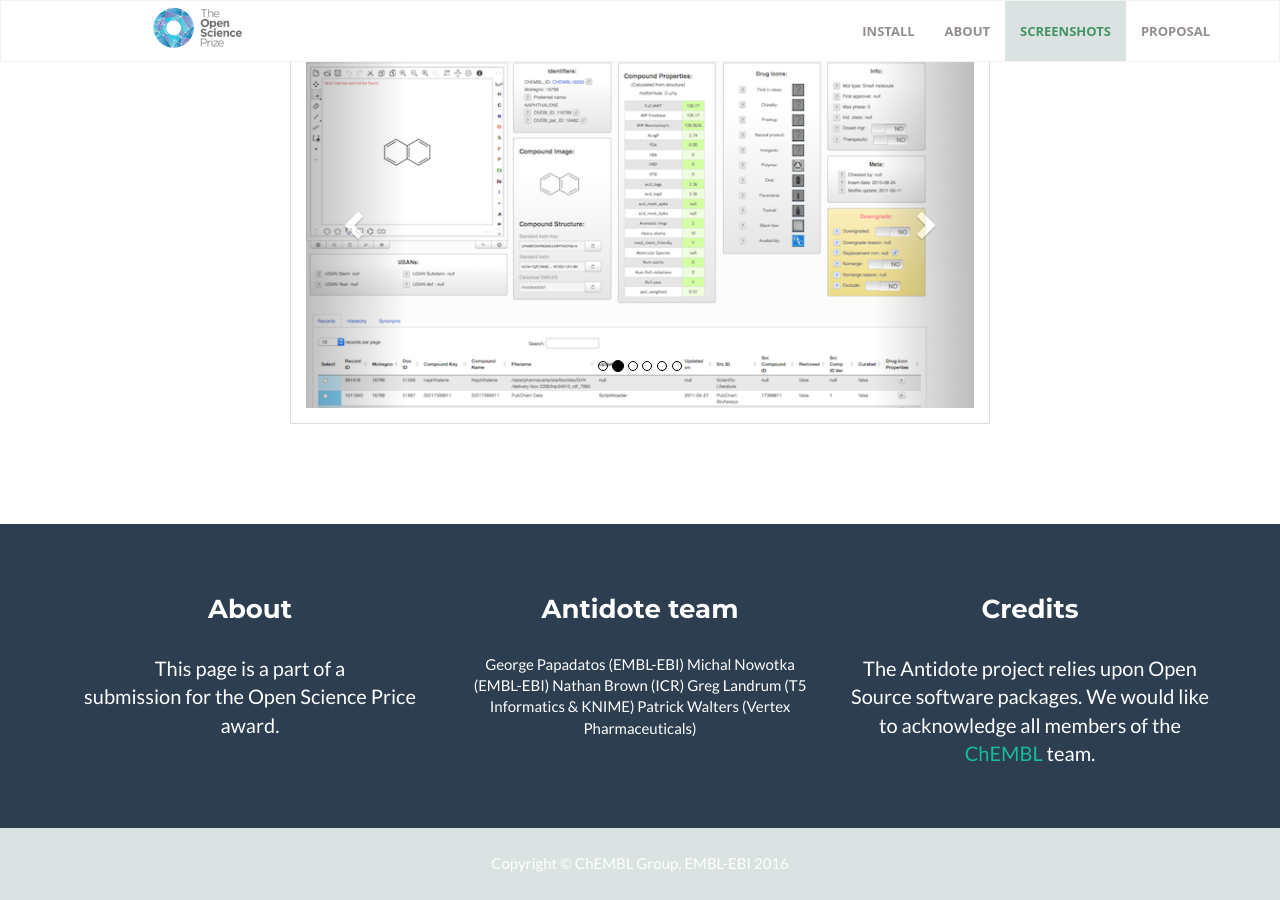
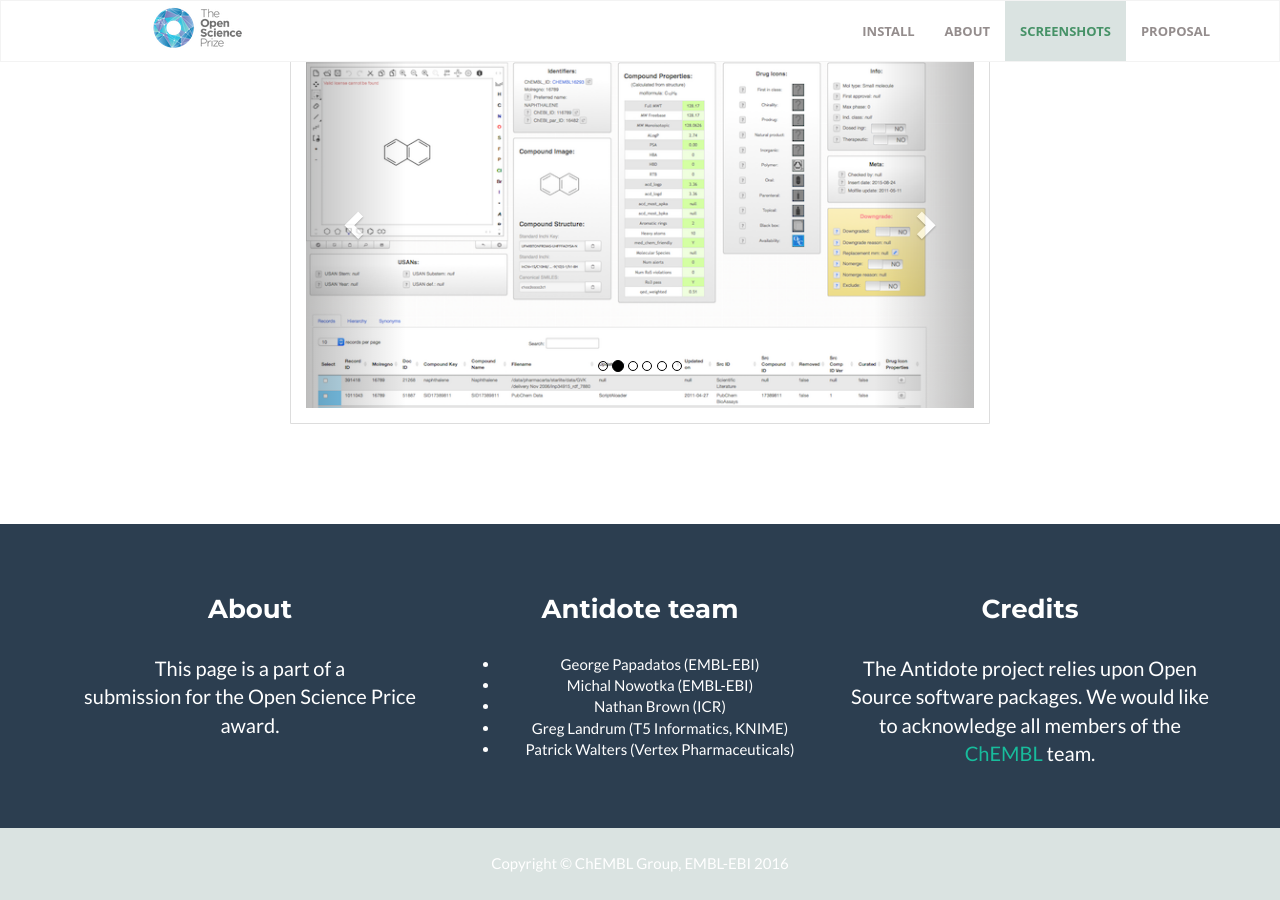
Before and after one commit to chembl/antidote, a Jekyll site: the page built from index.html, in a window 1280 px wide and 900 px high, scrolled down 2526 px. Built offline with Jekyll 4.4.1, drawn with Linux system fonts in a browser that asks for light colours; nearby versions of some CDN libraries; library files that are not in the unit come from our copies.

Commit message:
Revert "Update footer.html"

```diff
--- a/_includes/footer.html
+++ b/_includes/footer.html
@@ -12,11 +12,23 @@
                     </div>
                     <div class="footer-col col-md-4">
                         <h3>Antidote team</h3>
+                        <ul>
+                            <li>
                                 George Papadatos (EMBL-EBI)
+                            </li>
+                            <li>
                                 Michal Nowotka (EMBL-EBI)
+                            </li>
+                            <li>
                                 Nathan Brown (ICR)
-                                Greg Landrum (T5 Informatics & KNIME)
+                            </li>
+                            <li>
+                                Greg Landrum (T5 Informatics, KNIME)
+                            </li>
+                            <li>
                                 Patrick Walters (Vertex Pharmaceuticals)
+                            </li>
+                        </ul>
                     </div>
                     <div class="footer-col col-md-4">
                         <h3>Credits</h3>
```
